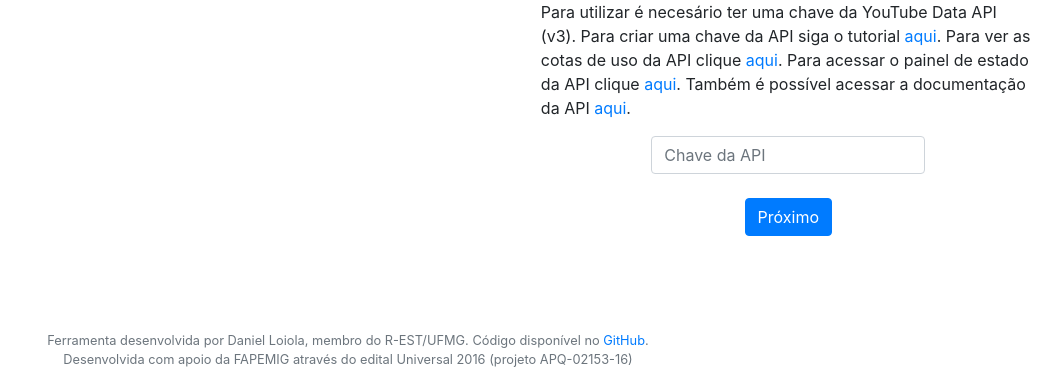
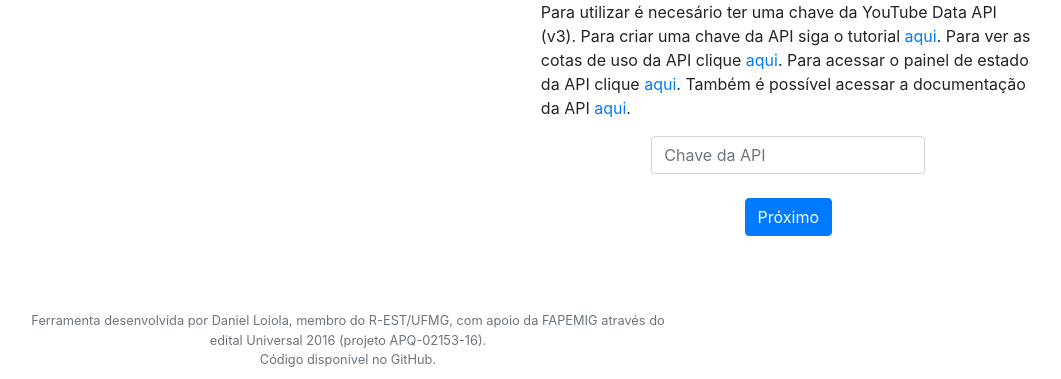
Before and after one commit to danielfeloiola/ytd-cloud, a Flask app: page / in a window 1280 px wide. Shown: the part 421-800 px from the top of the page, without its empty margins (90-1151 px from the left). Run offline with Flask 2, Linux system fonts and the light colour scheme; some libraries are stand-ins or nearby versions.

Commit message:
alteracao no footer 5

```diff
--- a/templates/index.html
+++ b/templates/index.html
@@ -51,8 +51,9 @@
 
 </div>
 <footer class="small text-center text-muted">
-    Ferramenta desenvolvida por Daniel Loiola, membro do R-EST/UFMG. Código disponível no <a href="https://github.com/danielfeloiola/ytd-cloud">GitHub</a>.<br>
-    Desenvolvida com apoio da FAPEMIG através do edital Universal 2016 (projeto APQ-02153-16)
+    <!--Ferramenta desenvolvida por Daniel Loiola, membro do R-EST/UFMG. Código disponível no <a href="https://github.com/danielfeloiola/ytd-cloud">GitHub</a>.<br>
+    Desenvolvida com apoio da FAPEMIG através do edital Universal 2016 (projeto APQ-02153-16)-->
+    Ferramenta desenvolvida por Daniel Loiola, membro do R-EST/UFMG, com apoio da FAPEMIG através do edital Universal 2016 (projeto APQ-02153-16).<br>Código disponível no GitHub.
 </footer>
 
 {% endblock %}
```
